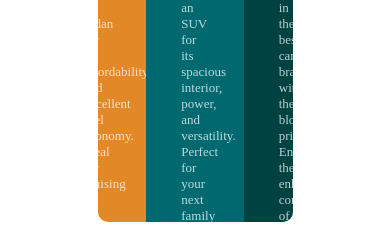
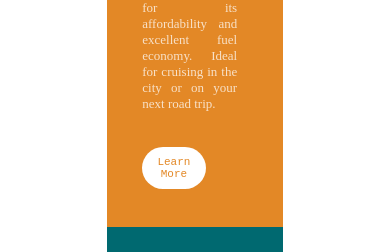
Before and after one commit to SyedAzam246/3-column-preview-card-component, a plain HTML site: page index.html in a window 390 px wide. Shown: the part 228-480 px from the top of the page. Drawn offline with Linux system fonts and the light colour scheme; a web font is replaced by a local one.

Commit message:
added responsive design

```diff
--- a/style.css
+++ b/style.css
@@ -71,9 +71,10 @@ Very light gray (background, headings, buttons): hsl(0, 0%, 95%)
 body {
   font-family: "Lexend Deca", "Courier New", Courier, monospace;
   font-size: 15px;
-
 }
-
+/********************************/
+/*** Container ***/
+/********************************/
 main {
   display: flex;
   width: 50%;
@@ -86,14 +87,16 @@ main {
   margin: 100px auto;
   border-radius: 10px;
 }
+/********************************/
+/*** Cards ***/
+/********************************/
 .card {
-    width: 50%;
+  width: 50%;
   display: flex;
   flex-direction: column;
   padding: 28px 35px;
- height: 100%;
- justify-content: space-between;
-
+  height: 100%;
+  justify-content: space-between;
 }
 
 .card-1 {
@@ -106,10 +109,16 @@ main {
   background: var(--vary-dark-cyan);
 }
 
+/********************************/
+/*** Image container (SVG) ***/
+/********************************/
 .img {
   display: flex;
   width: 60px;
 }
+/********************************/
+/*** BASE STYLE FOR ALL ICONS***/
+/********************************/
 .icon {
   height: 3rem;
   width: 50px;
@@ -127,14 +136,20 @@ main {
   background-image: url("/images/icon-luxury.svg");
 }
 
+/********************************/
+/*** HEADING***/
+/********************************/
 h1 {
   color: #fff;
-  font-family: 'Big Shoulders Display';
+  font-family: "Big Shoulders Display";
   font-weight: 700;
   font-weight: 400;
   text-transform: uppercase;
 }
 
+/********************************/
+/*** PARAGRPH ***/
+/********************************/
 p {
   color: var(--transparent-white);
   font-weight: 300;
@@ -142,9 +157,11 @@ p {
   text-align: justify;
   font-size: 13px;
   width: 90%;
-  font-family: 'Lexend Deca';
+  font-family: "Lexend Deca";
 }
-
+/********************************/
+/*** BASE STYLE FOR LINKS***/
+/********************************/
 a {
   background-color: #fff;
   text-decoration: none;
@@ -160,7 +177,7 @@ a {
 }
 
 .btn-1 {
-color: var(--bright-orange);
+  color: var(--bright-orange);
 }
 .btn-2 {
   color: var(--dark-cyan);
@@ -168,7 +185,9 @@ color: var(--bright-orange);
 .btn-3 {
   color: var(--vary-dark-cyan);
 }
-
+/********************************/
+/*** HOVER EFFECT***/
+/********************************/
 .btn-1:hover {
   color: #fff;
   background-color: var(--bright-orange);
@@ -181,3 +200,60 @@ color: var(--bright-orange);
   color: #fff;
   background-color: var(--vary-dark-cyan);
 }
+
+/********************************/
+/*** MEDIA QUERY FOR  Mobile: 375px ***/
+/********************************/
+
+@media screen and (max-width: 1200px) {
+  main {
+    height: auto;
+    width: 75%;
+    overflow: hidden;
+    border-radius: 5px;
+  }
+
+  .card {
+    width: 100%;
+  }
+}
+
+@media screen and (max-width: 100px) {
+  main {
+    height: auto;
+    width: 85%;
+    overflow: hidden;
+    border-radius: 5px;
+  }
+
+  .card {
+    width: 100%;
+  }
+}
+
+@media screen and (max-width: 800px) {
+  main {
+    height: auto;
+    width: 100%;
+    overflow: hidden;
+    border-radius: 5px;
+  }
+
+  .card {
+    width: 100%;
+  }
+}
+
+@media screen and (max-width: 560px) {
+  main {
+    flex-flow: column;
+    height: auto;
+    width: 45%;
+    overflow: hidden;
+    border-radius: 5px;
+  }
+
+  .card {
+    width: 100%;
+  }
+}
```
